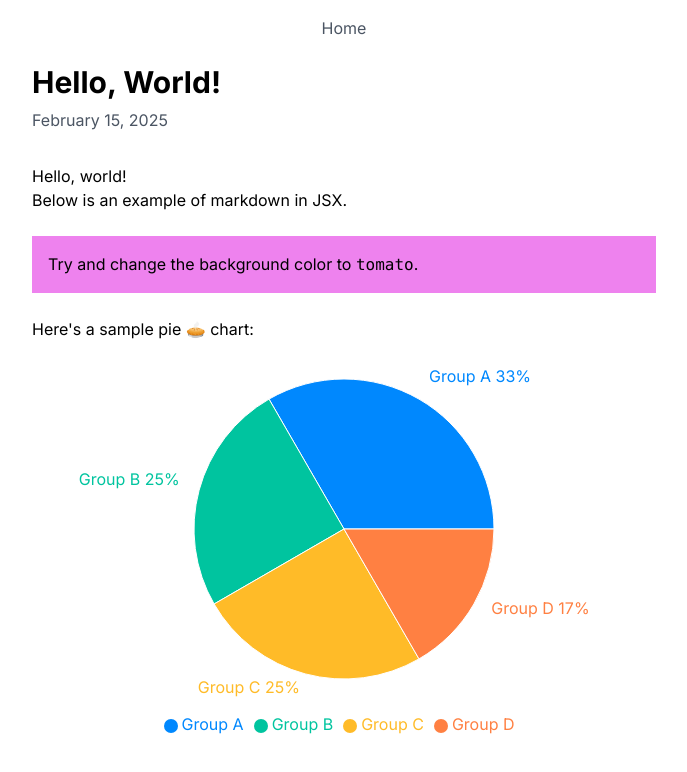
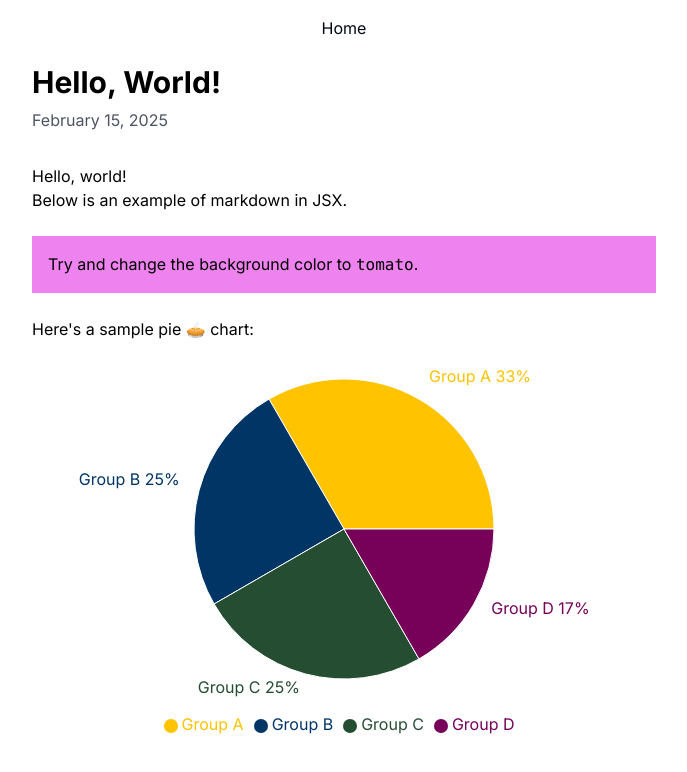
Before and after one commit to corey-stidston/blog, a Next.js app: page /blog/hello-world in a window 1280 px wide. Shown: the top 772 px of the page, without its empty margins (296-983 px from the left). Built offline with nearby package versions, Linux system fonts and the light colour scheme.

Commit message:
feat: add colour palette

```diff
--- a/src/app/page.tsx
+++ b/src/app/page.tsx
@@ -42,8 +42,8 @@ export default function Home() {
     <div className="max-w-3xl mx-auto px-6 py-16">
       <NavigationBar />
       <header className="mb-16">
-        <h1 className="text-3xl font-bold mb-2">My Blog</h1>
-        <p className="text-gray-600 dark:text-gray-400">
+        <h1 className="text-3xl font-bold mb-2 text-primary">My Blog</h1>
+        <p className="text-primary dark:text-primary-dark">
           Thoughts, ideas, and everything in between.
         </p>
       </header>
@@ -53,17 +53,17 @@ export default function Home() {
           {posts.map((post) => (
             <article key={post.slug} className="border-b border-gray-200 dark:border-gray-800 pb-8">
               <Link href={`/blog/${post.slug}`} className="block group">
-                <h2 className="text-xl font-semibold mb-2 group-hover:text-blue-600 dark:group-hover:text-blue-400">
+                <h2 className="text-xl font-semibold mb-2 text-primary group-hover:text-secondary-light dark:group-hover:text-secondary-dark">
                   {post.frontMatter.title}
                 </h2>
-                <p className="text-gray-600 dark:text-gray-400 text-sm mb-3">
+                <p className="text-primary dark:text-primary-dark text-sm mb-3">
                   {new Date(post.frontMatter.date).toLocaleDateString('en-US', {
                     year: 'numeric',
                     month: 'long',
                     day: 'numeric',
                   })}
                 </p>
-                <p className="text-gray-600 dark:text-gray-400">
+                <p className="text-primary dark:text-primary-dark">
                   {post.frontMatter.description}
                 </p>
               </Link>
--- a/src/components/NavigationBar.tsx
+++ b/src/components/NavigationBar.tsx
@@ -5,7 +5,7 @@ const NavigationBar: React.FC = () => {
     return (
         <nav className="fixed top-0 left-0 w-full p-4 bg-white">
             <ul className="flex justify-center space-x-4">
-                <li className="text-gray-600 dark:text-gray-400">
+                <li className="text-primary dark:text-primary-dark">
                     <Link href="/">Home</Link>
                 </li>
             </ul>
--- a/src/components/PieChart.tsx
+++ b/src/components/PieChart.tsx
@@ -10,7 +10,7 @@ interface PieChartProps {
   colors?: string[];
 }
 
-const defaultColors = ['#0088FE', '#00C49F', '#FFBB28', '#FF8042'];
+const defaultColors = ['#FFC300', '#013566', '#254D32', '#770058', '#ED1C24'];
 
 export function PieChart({ data, colors = defaultColors }: PieChartProps) {
   return (
--- a/tailwind.config.ts
+++ b/tailwind.config.ts
@@ -7,7 +7,25 @@ export default {
     "./src/app/**/*.{js,ts,jsx,tsx,mdx}",
   ],
   theme: {
-    extend: {},
+    extend: {
+      colors: {
+        primary: {
+          DEFAULT: '#000814',
+          light: '#000814',
+          dark: '#000814',
+        },
+        secondary: {
+          DEFAULT: '#001d3d',
+          light: '#013566',
+          dark: '#001d3d',
+        },
+        accent: {
+          DEFAULT: '#ffc300',
+          light: '#fed709',
+          dark: '#ffc300',
+        },
+      },
+    },
   },
   plugins: [],
 } satisfies Config;
```
